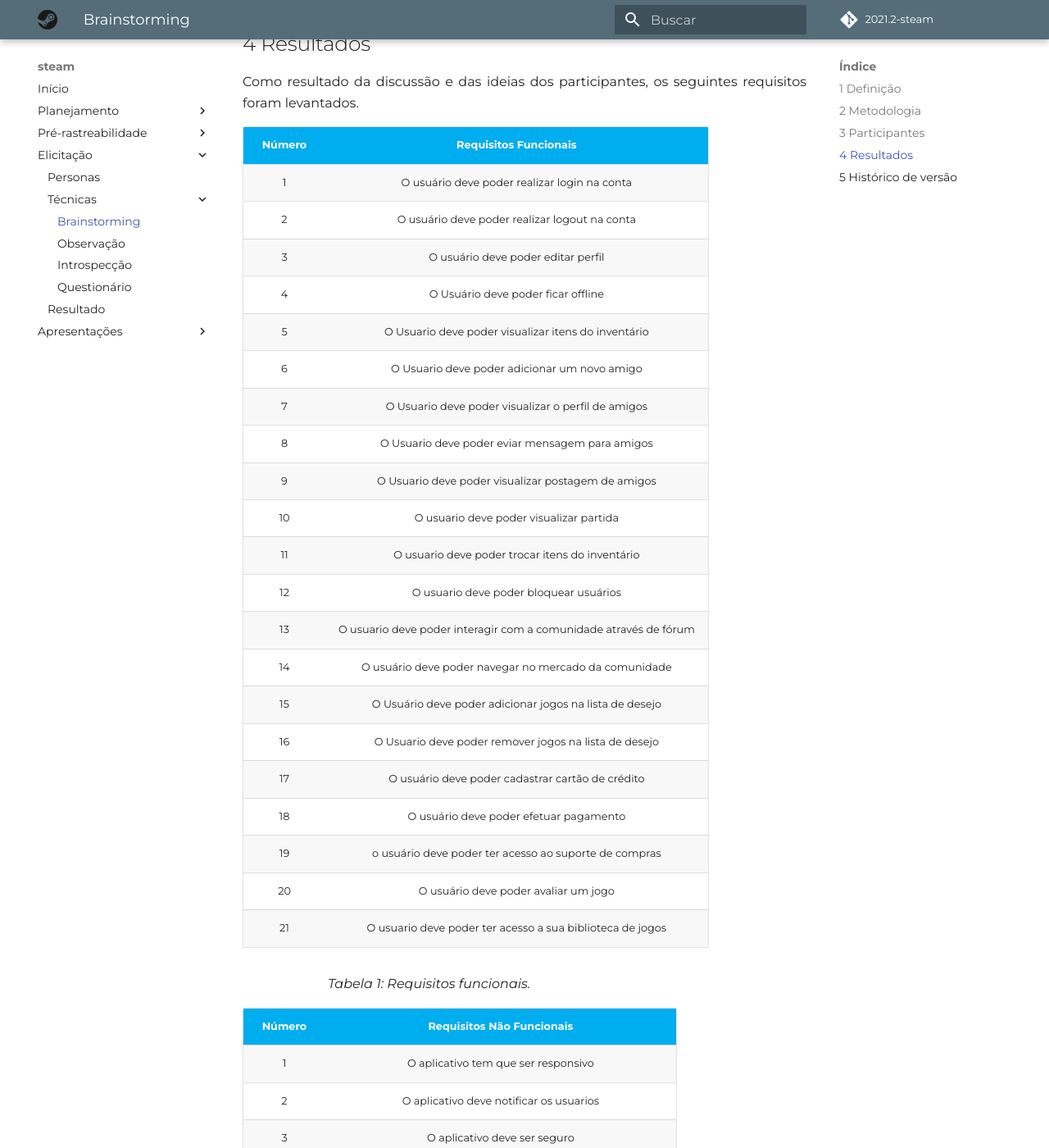
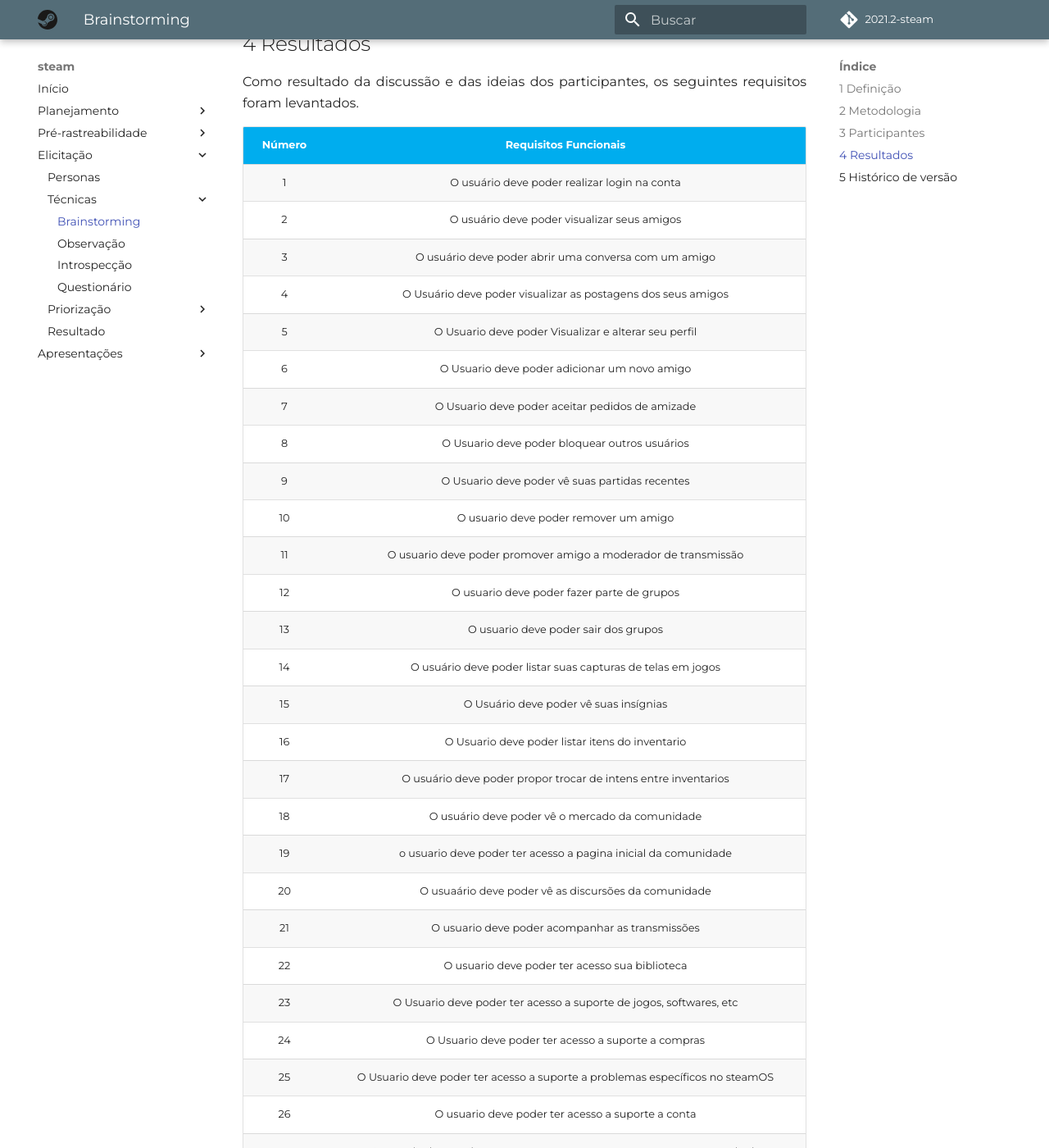
Before and after one commit to Requisitos-de-Software/2021.2-Steam, an MkDocs documentation site: the page built from docs/elicitacao/tecnicas/brainstorm.md, in a window 1280 px wide and 1400 px high, scrolled down 850 px. Shown: the whole window at 82% size. Built offline with MkDocs 1.6.1 and Material for MkDocs 9.7.7, drawn with Linux system fonts in a browser that asks for light colours; some web fonts are replaced; comment, search, counter and statistics services are not loaded; some of the changed text lies outside the part shown.

```diff
--- a/docs/elicitacao/tecnicas/brainstorm.md
+++ b/docs/elicitacao/tecnicas/brainstorm.md
@@ -22,26 +22,49 @@ Como resultado da discussão e das ideias dos participantes, os seguintes requis
 | Número | Requisitos Funcionais                                         |
 | :------: | :--------------------------------------------------: |
 | 1    | O usuário deve poder realizar login na conta  |
-| 2    | O usuário deve poder realizar logout na conta |
-| 3    | O usuário deve poder editar perfil |
-| 4    | O Usuário deve poder ficar offline |
-| 5    | O Usuario deve poder visualizar itens do inventário |
+| 2    | O usuário deve poder visualizar seus amigos |
+| 3    | O usuário deve poder abrir uma conversa com um amigo |
+| 4    | O Usuário deve poder visualizar as postagens dos seus amigos |
+| 5    | O Usuario deve poder Visualizar e alterar seu perfil |
 | 6    | O Usuario deve poder adicionar um novo amigo         |
-| 7    | O Usuario deve poder visualizar o perfil de amigos      |
-| 8    | O Usuario deve poder eviar mensagem para amigos       |
-| 9    | O Usuario deve poder visualizar postagem de amigos       |
-| 10   | O usuario deve poder visualizar partida                |
-| 11   | O usuario deve poder trocar itens do inventário |
-| 12   | O usuario deve poder bloquear usuários     |
-| 13   | O usuario deve poder interagir com a comunidade através de fórum    |
-| 14   | O usuário deve poder navegar no mercado da comunidade |
-| 15   | O Usuário deve poder adicionar jogos na lista de desejo |
-| 16   | O Usuario deve poder remover jogos na lista de desejo |
-| 17   | O usuário deve poder cadastrar cartão de crédito |
-| 18   | O usuário deve poder efetuar pagamento |
-| 19   | o usuário deve poder ter acesso ao suporte de compras |
-| 20   | O usuário deve poder avaliar um jogo |
-| 21   | O usuario deve poder ter acesso a sua biblioteca de jogos |
+| 7    | O Usuario deve poder aceitar pedidos de amizade      |
+| 8    | O Usuario deve poder bloquear outros usuários        |
+| 9    | O Usuario deve poder vê suas partidas recentes       |
+| 10   | O usuario deve poder remover um amigo                |
+| 11   | O usuario deve poder promover amigo a moderador de transmissão |
+| 12   | O usuario deve poder fazer parte de grupos     |
+| 13   | O usuario deve poder sair dos grupos    |
+| 14   | O usuário deve poder listar suas capturas de telas em jogos |
+| 15   | O Usuário deve poder vê suas insígnias |
+| 16   | O Usuario deve poder listar itens do inventario |
+| 17   | O usuário deve poder propor trocar de intens entre inventarios |
+| 18   | O usuário deve poder vê o mercado da comunidade |
+| 19   | o usuario deve poder ter acesso a pagina inicial da comunidade |
+| 20   | O usuaário deve poder vê as discursões da comunidade |
+| 21   | O usuario deve poder acompanhar as transmissões |
+| 22   | O usuario deve poder ter acesso sua biblioteca |
+| 23   | O Usuario deve poder ter acesso a suporte de jogos, softwares, etc |
+| 24   | O Usuario deve poder ter acesso a suporte a compras |
+| 25   | O Usuario deve poder ter acesso a suporte a problemas específicos no steamOS|
+| 26   | O usuario deve poder ter acesso a suporte a conta |
+| 27   | O Usuario deve poder ter acesso a suporte a trocas, presentes, mercado da comunidade e pontos steam |
+| 28   | O Usuario deve poder ter acesso a suporte ao cliente steam |
+| 29   | O Usuario deve poder ter acesso a suporte a comunidade steam |
+| 30   | O Usuario deve poder ter acesso a suporte ao hardware steam |
+| 31   | O usuario deve poder ter acesso aos historicos de chamados no suporte steam |
+| 32   | O Usuario deve poder ficar offline |
+| 33   | O Usuario deve poder finalizar sessão |
+| 34   | O Usuario deve poder aprovar anuncios do mercado |
+| 35   | O usuario deve poder visualizar token de acesso ao aplicativo desktop |
+| 36   | O usuario deve poder visualizar o catalogo da loja |
+| 37   | O usuario deve poder escolher produtos do catalogo |
+| 38   | O usuario deve poder ter acesso ao carrinho de compras |
+| 39   | O usuario deve poder ter acesso a busca de produtos do carrinho |
+| 40   | O Usuario deve poder ter acesso a lista de desejos de produtos do catalogo |
+| 41   | O usuario deve poder ter acesso a noticias da steam |
+| 42   | O usuario deve poder ter acesso aos detalhes da conta |
+| 43   | O usuario deve poder avaliar produto do catalogo |
+| 44   | O usuario deve poder escrever uma resenha sobre produto do catalogo |
 
 
 
--- a/mkdocs.yml
+++ b/mkdocs.yml
@@ -36,6 +36,8 @@ nav:
           - Observação: elicitacao/tecnicas/observacao.md
           - Introspecção: elicitacao/tecnicas/introspeccao.md
           - Questionário: elicitacao/tecnicas/questionario.md
+    - Priorização:
+          - MoSCoW: elicitacao/priorizacao/MoSCoW.md
     - Resultado: elicitacao/resultado.md
   - Apresentações:
     - Apresentação 1: apresentações/apresentação 1.md
```
Also changed, not shown: docs/elicitacao/priorizacao/MoSCoW.md (added, +102 -0 lines), docs/elicitacao/priorização/MoSCoW.md (deleted, +0 -36 lines).
